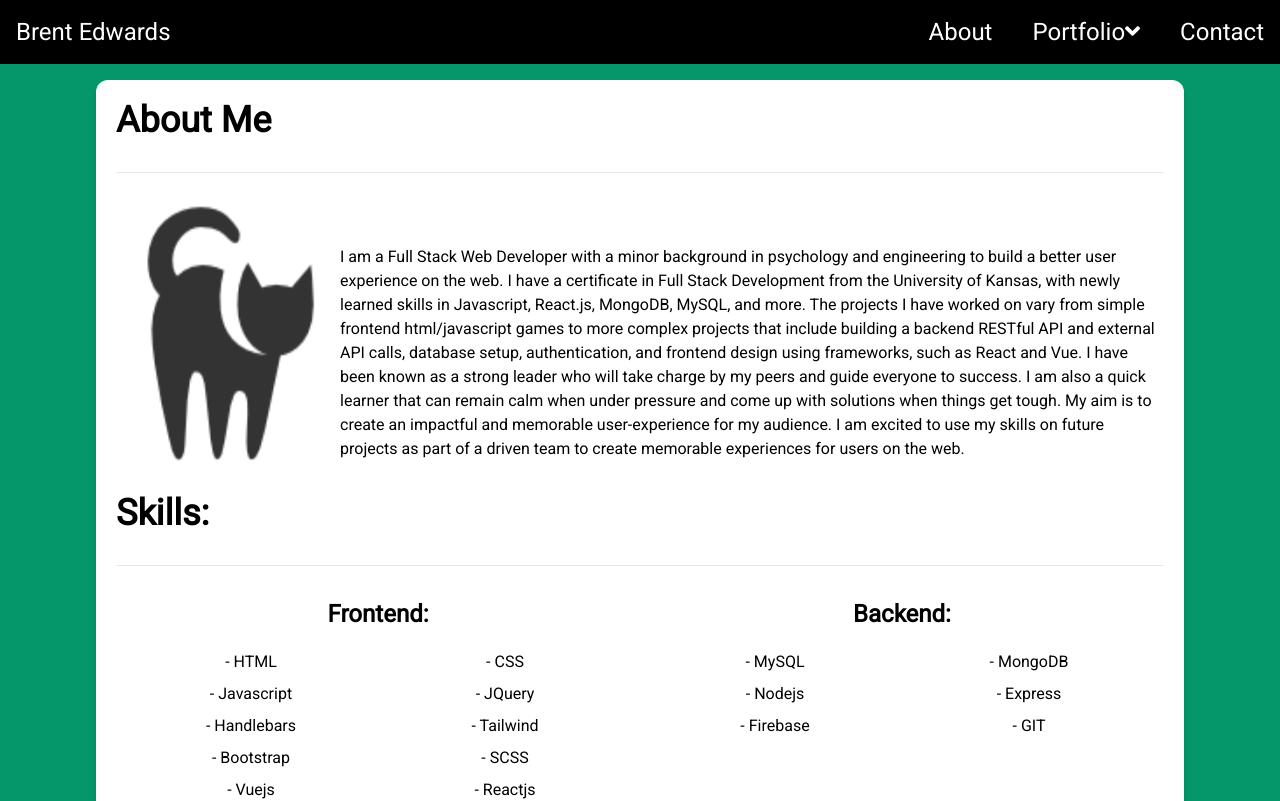
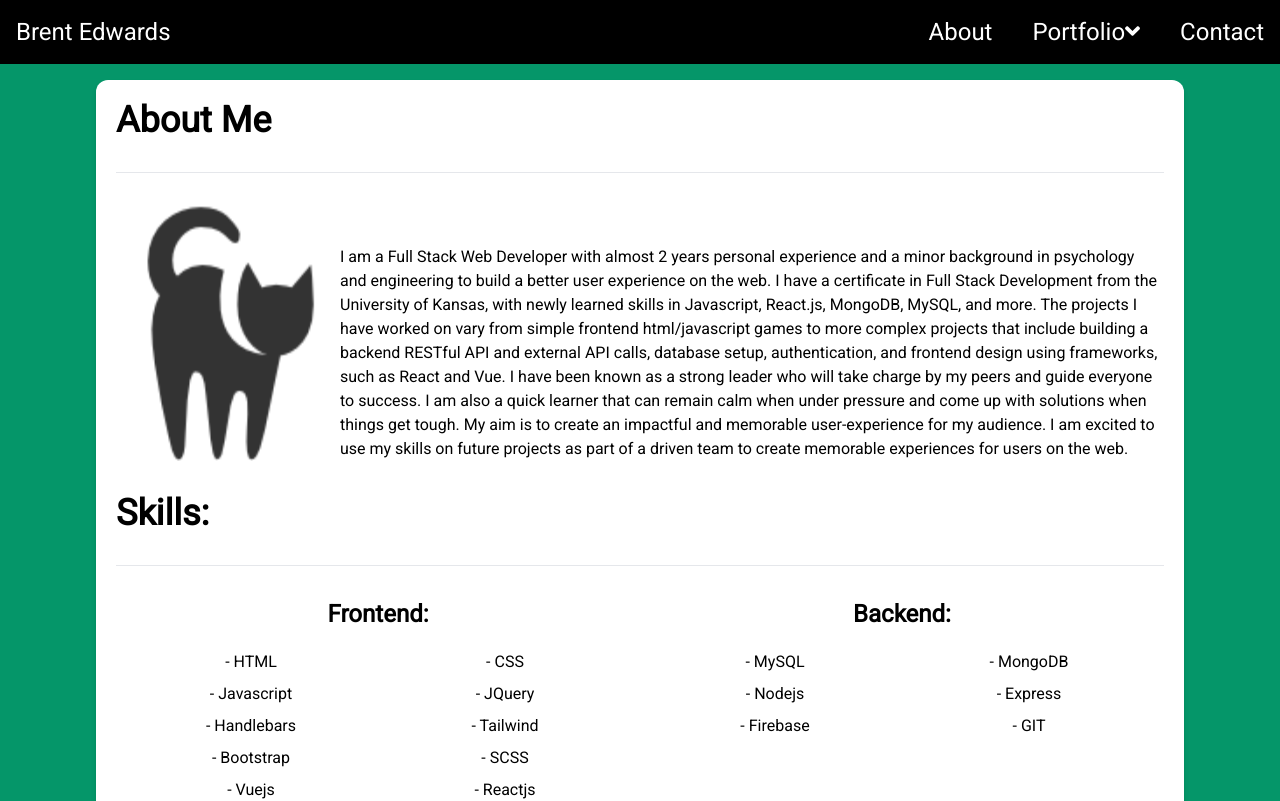
Before and after one commit to zirris512/vue-portfolio, a Vue app: page /about in a window 1280 px wide. Shown: the top 801 px of the page. Built offline with nearby package versions, Linux system fonts and the light colour scheme.

Commit message:
add recent project to data

```diff
--- a/src/data/projects.ts
+++ b/src/data/projects.ts
@@ -3,13 +3,13 @@ import epicAdventureImg from "../assets/images/Epic_Adventure.png";
 import eatDaBurgerImg from "../assets/images/Eat_da_Burger.png";
 import trainScheduleImg from "../assets/images/Train_Schedule.png";
 import clickyGameImg from "../assets/images/Clicky_home.png";
-import escapeImg from "../assets/images/escape.png";
+import mangaImg from "../assets/images/manga_hub.png";
 import planAndGoImgLg from "../assets/images/large/plan_and_go_lg.png";
 import epicAdventureImgLg from "../assets/images/large/epic_adventure_lg.png";
 import eatDaBurgerImgLg from "../assets/images/large/eat_da_burger_lg.png";
 import trainScheduleImgLg from "../assets/images/large/train_schedule_lg.png";
 import clickyGameImgLg from "../assets/images/large/clicky_game_lg.png";
-import escapeImgLg from "../assets/images/large/escape_room_lg.png";
+import mangaImgLg from "../assets/images/large/manga_hub_lg.png";
 
 export default [
     {
@@ -17,14 +17,7 @@ export default [
         title: "Plan and Go",
         description:
             "Plan and Go is an app where users can look for attractions at a searched destination and find nearby hotels.",
-      technologies: [
-         "HTML/CSS",
-         "Javascript",
-         "Bulma",
-         "JQuery",
-         "LocationIQ",
-         "Leaflet",
-      ],
+        technologies: ["HTML/CSS", "Javascript", "Bulma", "JQuery", "LocationIQ", "Leaflet"],
         image: planAndGoImg,
         largeImg: planAndGoImgLg,
         github: "https://github.com/zirris512/project-1",
@@ -55,14 +48,7 @@ export default [
         title: "Eat-da-Burger",
         description:
             "A small project where the user could add items to a list. Then, remove and add them to another list from the database.",
-      technologies: [
-         "HTML/CSS",
-         "Javascript",
-         "JQuery",
-         "Bootstrap",
-         "MySQL",
-         "Handlebars",
-      ],
+        technologies: ["HTML/CSS", "Javascript", "JQuery", "Bootstrap", "MySQL", "Handlebars"],
         image: eatDaBurgerImg,
         largeImg: eatDaBurgerImgLg,
         github: "https://github.com/zirris512/burger",
@@ -73,14 +59,7 @@ export default [
         title: "Train Schedule",
         description:
             "A small project where the user could enter values into a form and update the table with the new values and times.",
-      technologies: [
-         "HTML/CSS",
-         "Javascript",
-         "JQuery",
-         "Bootstrap",
-         "Momentjs",
-         "Firebase",
-      ],
+        technologies: ["HTML/CSS", "Javascript", "JQuery", "Bootstrap", "Momentjs", "Firebase"],
         image: trainScheduleImg,
         largeImg: trainScheduleImgLg,
         github: "https://github.com/zirris512/Train_Schedule",
@@ -98,22 +77,27 @@ export default [
         deploy: "https://zirris512.github.io/clicky-game/",
     },
     {
-      id: "escape_room",
-      title: "Escape Room",
-      description: "",
+        id: "manga_hub",
+        title: "Manga Hub",
+        description:
+            "An app where the user can search for their favorite anime or manga. The user can create an account or login to an existing account to add/remove favorites.",
         technologies: [
             "HTML/CSS",
             "Javascript",
             "Reactjs",
             "React-Router",
+            "Apollo",
             "MongoDB",
             "Mongoose",
+            "Nodejs",
+            "Express",
+            "GraphQL",
             "Passport",
-         "SCSS",
+            "Bootstrap",
         ],
-      image: escapeImg,
-      largeImg: escapeImgLg,
-      github: "https://github.com/zirris512/escaperoom",
-      deploy: "https://shipescaperoom.herokuapp.com/",
+        image: mangaImg,
+        largeImg: mangaImgLg,
+        github: "https://github.com/zirris512/manga_project",
+        deploy: "https://mangaproject.herokuapp.com/",
     },
 ];
--- a/src/pages/About.vue
+++ b/src/pages/About.vue
@@ -10,13 +10,14 @@
                 class="mx-auto md:mx-0 h-64 w-56"
             />
             <p class="mt-auto">
-                I am a Full Stack Web Developer with a minor background in
-                psychology and engineering to build a better user experience on
-                the web. I have a certificate in Full Stack Development from the
-                University of Kansas, with newly learned skills in Javascript,
-                React.js, MongoDB, MySQL, and more. The projects I have worked
-                on vary from simple frontend html/javascript games to more
-                complex projects that include building a backend RESTful API and
+                I am a Full Stack Web Developer with almost 2 years personal
+                experience and a minor background in psychology and engineering
+                to build a better user experience on the web. I have a
+                certificate in Full Stack Development from the University of
+                Kansas, with newly learned skills in Javascript, React.js,
+                MongoDB, MySQL, and more. The projects I have worked on vary
+                from simple frontend html/javascript games to more complex
+                projects that include building a backend RESTful API and
                 external API calls, database setup, authentication, and frontend
                 design using frameworks, such as React and Vue. I have been
                 known as a strong leader who will take charge by my peers and
--- a/src/pages/SingleProject.vue
+++ b/src/pages/SingleProject.vue
@@ -29,6 +29,7 @@
                     <h3 class="text-xl my-4 font-semibold">Links:</h3>
                     <a
                         :href="values.github"
+                        target="_blank"
                         class="inline-block m-2 p-2 w-32 text-md border-2 border-black hover:bg-gray-300 rounded"
                     >
                         <font-awesome-icon
@@ -38,6 +39,7 @@
                     </a>
                     <a
                         :href="values.deploy"
+                        target="_blank"
                         class="inline-block m-2 p-2 w-32 text-md border-2 border-red-600 hover:bg-red-300 rounded"
                     >
                         <font-awesome-icon
--- a/src/router/router.ts
+++ b/src/router/router.ts
@@ -13,4 +13,11 @@ export const router = createRouter({
         { path: "/contact", component: Contact },
         { path: "/portfolio/:id", component: SingleProject, props: true },
     ],
+    scrollBehavior(to, from, savedPosition) {
+        if (savedPosition) {
+            return savedPosition;
+        } else {
+            return { top: 0 };
+        }
+    },
 });
```
Also changed, not shown: src/assets/images/manga_hub.png (added), 1 other file (tests, documents, lock files or other folders). Lines whose indentation alone changed are shown as unchanged.
